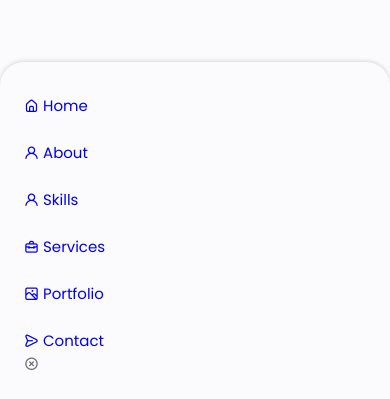
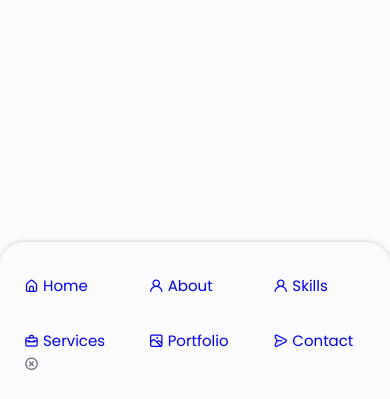
Before and after one commit to ShakChunni/Portfolio, a plain HTML site: page index.html in a window 390 px wide. Shown: the part 405-804 px from the top of the page. Drawn offline with nearby package versions, Linux system fonts and the light colour scheme.

Commit message:
first commit

```diff
--- a/assets/css/style.css
+++ b/assets/css/style.css
@@ -183,8 +183,7 @@ img {
   color: var(--first-color);
 }
 
-@media screen and (max-width: 767px) {
-  .nav_menu {
+.nav__menu {
   position: fixed;
   bottom: 0;
   left: 0;
@@ -193,8 +192,12 @@ img {
   padding: 2rem 1.5rem 4rem;
   box-shadow: 0 -1px 4px rgba(0, 0, 0, 0.15);
   border-radius: 1.5rem 1.5rem 0 0;
-    transition: .3s;
+  transition: 0.3s;
 }
+
+.nav__list {
+  grid-template-columns: repeat(3, 1fr);
+  gap: 2rem;
 }
 
 /* show menu */
--- a/index.html
+++ b/index.html
@@ -23,7 +23,7 @@
     <header class="header" id="header">
       <nav class="nav container">
         <a href="#" class="nav__logo">Ashfaq</a>
-        <div class="nav_menu" id="nav-menu">
+        <div class="nav__menu" id="nav-menu">
           <ul class="nav__list grid">
             <li class="nav__item">
               <a href="#home" class="nav__link">
```
Lines whose indentation alone changed are shown as unchanged.
